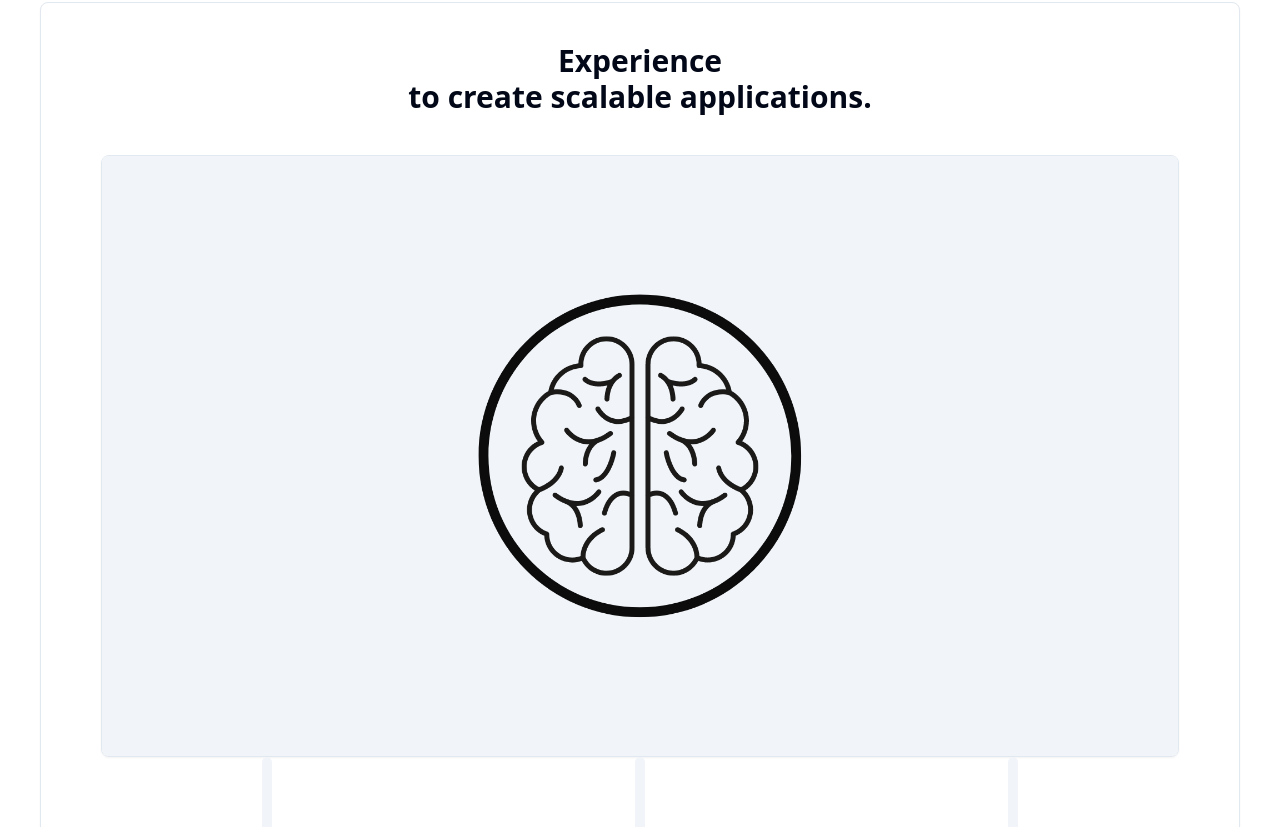
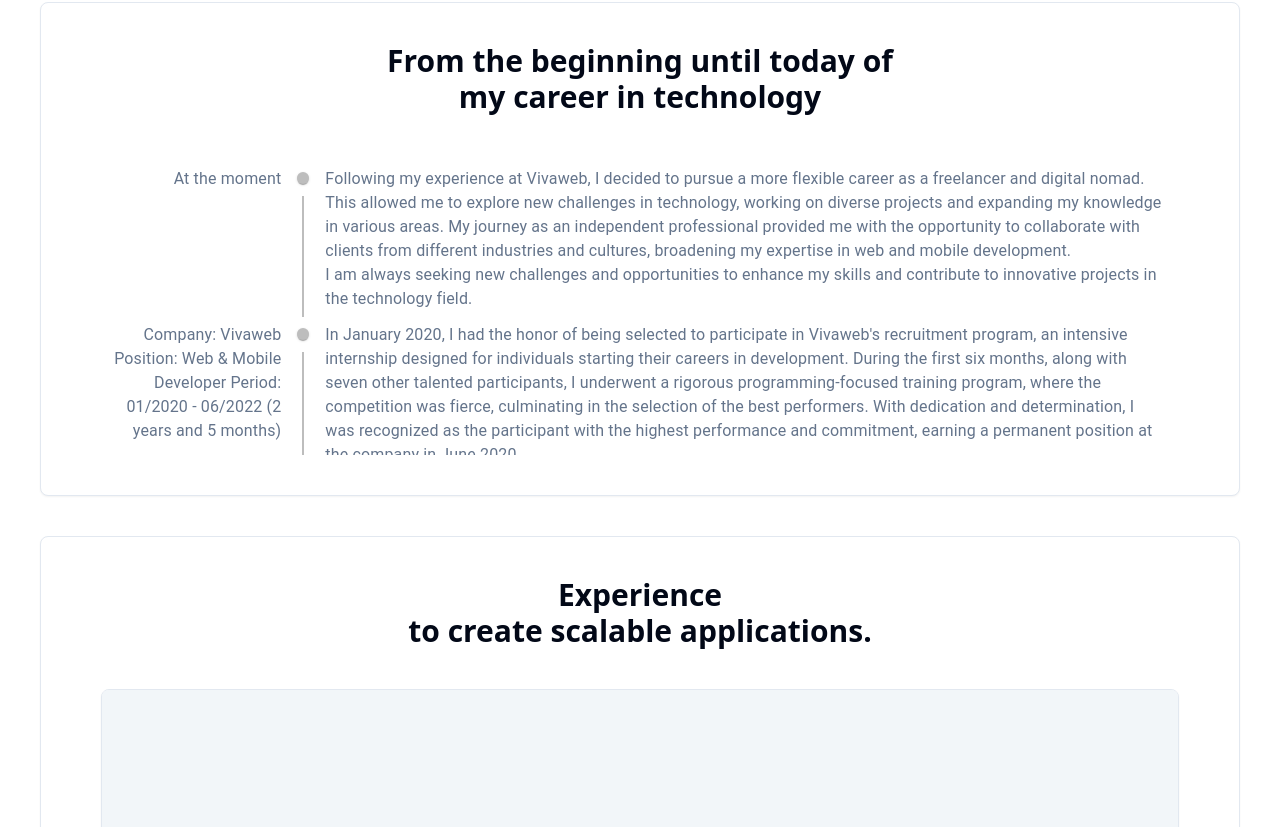
Before and after one commit to allan-batista-dev/allan-dev-portfolio, a Next.js app: page / in a window 1280 px wide. Shown: the part 973-1800 px from the top of the page. Built offline with nearby package versions, Linux system fonts and the light colour scheme.

Commit message:
new sections

```diff
--- a/package.json
+++ b/package.json
@@ -18,6 +18,7 @@
     "@radix-ui/react-avatar": "^1.0.3",
     "@radix-ui/react-dropdown-menu": "^2.0.5",
     "@radix-ui/react-label": "^2.0.2",
+    "@radix-ui/react-scroll-area": "^1.0.4",
     "@radix-ui/react-slot": "^1.0.2",
     "@types/node": "20.5.6",
     "@types/react": "18.2.21",
--- /dev/null
+++ b/src/app/my-components/my-history.tsx
@@ -0,0 +1,88 @@
+"use client";
+import { ScrollArea } from "@/components/ui/scroll-area"
+import { Card } from "@mui/material"
+import Timeline from '@mui/lab/Timeline';
+import TimelineItem from '@mui/lab/TimelineItem';
+import TimelineSeparator from '@mui/lab/TimelineSeparator';
+import TimelineConnector from '@mui/lab/TimelineConnector';
+import TimelineContent from '@mui/lab/TimelineContent';
+import TimelineDot from '@mui/lab/TimelineDot';
+import TimelineOppositeContent, {
+    timelineOppositeContentClasses,
+} from '@mui/lab/TimelineOppositeContent';
+
+export default function MyHistory() {
+    return (
+        <>
+            <ScrollArea className="h-[300px]">
+                <Timeline
+                    sx={{
+                        [`& .${timelineOppositeContentClasses.root}`]: {
+                            flex: 0.2,
+                        },
+                    }}
+                >
+                    <TimelineItem>
+                        <TimelineOppositeContent className="text-muted-foreground">
+                            At the moment
+                        </TimelineOppositeContent>
+                        <TimelineSeparator>
+                            <TimelineDot />
+                            <TimelineConnector />
+                        </TimelineSeparator>
+                        <TimelineContent className="text-muted-foreground">
+                            Following my experience at Vivaweb, I decided to pursue a more flexible career as a freelancer and digital nomad.
+                            This allowed me to explore new challenges in technology, working on diverse projects and expanding my knowledge in various areas.
+                            My journey as an independent professional provided me with the opportunity
+                            to collaborate with clients from different industries and cultures, broadening my expertise in web and mobile development.<br />
+                            I am always seeking new challenges and opportunities to enhance my skills and contribute to
+                            innovative projects in the technology field.
+                        </TimelineContent>
+                    </TimelineItem>
+                    <TimelineItem>
+                        <TimelineOppositeContent className="text-muted-foreground">
+                            Company: Vivaweb
+                            Position: Web & Mobile Developer
+                            Period: 01/2020 - 06/2022 (2 years and 5 months)
+                        </TimelineOppositeContent>
+                        <TimelineSeparator>
+                            <TimelineDot />
+                            <TimelineConnector />
+                        </TimelineSeparator>
+                        <TimelineContent className="text-muted-foreground">
+                            In January 2020, I had the honor of being selected to participate in Vivaweb's recruitment program,
+                            an intensive internship designed for individuals starting their careers in development. During the first six months, along with seven other talented participants, I underwent a rigorous programming-focused training program, where the competition was fierce,
+                            culminating in the selection of the best performers. With dedication and determination, I was
+                            recognized as the participant with the highest performance and
+                            commitment, earning a permanent position at the company in June 2020.<br />
+                            Since then, I have been serving as a Web & Mobile Developer at Vivaweb,
+                            actively contributing to innovative projects in the web and mobile development domains.
+                            My responsibilities include developing user-focused applications and websites,
+                            enhancing my skills in cutting-edge technologies, and ensuring the delivery of high-quality solutions.
+                        </TimelineContent>
+                    </TimelineItem>
+                    <TimelineItem>
+                        <TimelineOppositeContent className="text-muted-foreground">
+                            Company: Unimed Maringá
+                            Position: Infrastructure Intern
+                            Period: 12/2016 - 12/2018 (2 years)
+                        </TimelineOppositeContent>
+                        <TimelineSeparator>
+                            <TimelineDot />
+                        </TimelineSeparator>
+                        <TimelineContent className="text-muted-foreground">
+                            During my tenure as an Infrastructure intern at Unimed Maringá, I had the opportunity
+                            to immerse myself in the field of information technology. My responsibilities included first-level support,
+                            providing technical assistance through remote and on-site support
+                            for both cooperators and employees, addressing issues related to hardware, software, telephony, and systems.<br />
+                            Additionally, I actively participated in server and network administration, including user creation,
+                            Exchange distribution group management, and data center monitoring.
+                            I was also involved in infrastructure projects, where I gained a
+                            systemic view to identify issues and propose effective improvements.
+                        </TimelineContent>
+                    </TimelineItem>
+                </Timeline>
+            </ScrollArea>
+        </>
+    )
+}
--- a/src/app/page.tsx
+++ b/src/app/page.tsx
@@ -22,6 +22,7 @@ import Loading from "./loading";
 import { useEffect, useState } from "react";
 import Link from "next/link";
 import { Button } from "@/components/ui/button";
+import MyHistory from "@/app/my-components/my-history";
 
 export default function Home() {
   return (
@@ -55,6 +56,14 @@ export default function Home() {
                 I am driven by a strong desire to contribute to the ever-evolving world of web development, and I am eager to take on new challenges and create exceptional digital experiences. Let's work together to bring your web projects to life and make a lasting impact in the digital realm.
               </p>
             </Card>
+          </Card>
+        </section>
+        <section className="my-10">
+          <Card className="p-10">
+            <h4 className=" mb-10 text-3xl font-extrabold text-center">
+              From the beginning until today of<br /> my career in technology
+            </h4>
+            <MyHistory />
           </Card>
         </section>
         <section className="card my-10">
--- a/src/components/ui/my-contacts.tsx
+++ b/src/components/ui/my-contacts.tsx
@@ -1,22 +1,17 @@
 "use client";
 
-import { useState, useRef } from "react";
+import { useState } from "react";
 import { Button } from "./button";
 import { Mail, Linkedin, Github, MessageCircle, Send, Laugh, HeartHandshake } from "lucide-react";
-import { Label } from "@/components/ui/label"
 import { Textarea } from "@/components/ui/textarea"
 
 export default function MyContacts() {
     let [message, setMessage] = useState('');
     const myContact = '44999692039'
     const [showTextArea, setShowTextArea] = useState(false);
-    const textareaRef = useRef<HTMLTextAreaElement | null>(null);
 
     const showTextMsg = () => {
         setShowTextArea(true);
-        if (textareaRef.current) {
-            textareaRef.current.scrollIntoView({ behavior: "smooth" });
-        }
     };
 
     const iLovePortfolio = () => {
@@ -102,7 +97,6 @@ export default function MyContacts() {
                         <Textarea
                             placeholder="Write your message"
                             value={message}
-                            ref={textareaRef}
                         />
                         <div className="flex items-center justify-between mt-3">
                             <div>
--- /dev/null
+++ b/src/components/ui/scroll-area.tsx
@@ -0,0 +1,48 @@
+"use client"
+
+import * as React from "react"
+import * as ScrollAreaPrimitive from "@radix-ui/react-scroll-area"
+
+import { cn } from "@/lib/utils"
+
+const ScrollArea = React.forwardRef<
+  React.ElementRef<typeof ScrollAreaPrimitive.Root>,
+  React.ComponentPropsWithoutRef<typeof ScrollAreaPrimitive.Root>
+>(({ className, children, ...props }, ref) => (
+  <ScrollAreaPrimitive.Root
+    ref={ref}
+    className={cn("relative overflow-hidden", className)}
+    {...props}
+  >
+    <ScrollAreaPrimitive.Viewport className="h-full w-full rounded-[inherit]">
+      {children}
+    </ScrollAreaPrimitive.Viewport>
+    <ScrollBar />
+    <ScrollAreaPrimitive.Corner />
+  </ScrollAreaPrimitive.Root>
+))
+ScrollArea.displayName = ScrollAreaPrimitive.Root.displayName
+
+const ScrollBar = React.forwardRef<
+  React.ElementRef<typeof ScrollAreaPrimitive.ScrollAreaScrollbar>,
+  React.ComponentPropsWithoutRef<typeof ScrollAreaPrimitive.ScrollAreaScrollbar>
+>(({ className, orientation = "vertical", ...props }, ref) => (
+  <ScrollAreaPrimitive.ScrollAreaScrollbar
+    ref={ref}
+    orientation={orientation}
+    className={cn(
+      "flex touch-none select-none transition-colors",
+      orientation === "vertical" &&
+        "h-full w-2.5 border-l border-l-transparent p-[1px]",
+      orientation === "horizontal" &&
+        "h-2.5 border-t border-t-transparent p-[1px]",
+      className
+    )}
+    {...props}
+  >
+    <ScrollAreaPrimitive.ScrollAreaThumb className="relative flex-1 rounded-full bg-border" />
+  </ScrollAreaPrimitive.ScrollAreaScrollbar>
+))
+ScrollBar.displayName = ScrollAreaPrimitive.ScrollAreaScrollbar.displayName
+
+export { ScrollArea, ScrollBar }
--- a/src/lib/stacks.ts
+++ b/src/lib/stacks.ts
@@ -75,7 +75,13 @@ export const back = [
         name: 'Postgresql',
     },
     {
+        name: 'Firebase',
+    },
+    {
         name: 'PrismaORM',
+    },
+    {
+        name: 'Doctrine'
     },
     {
         name: 'Jest',
```
Also changed, not shown: 1 other file (tests, documents, lock files or other folders).
